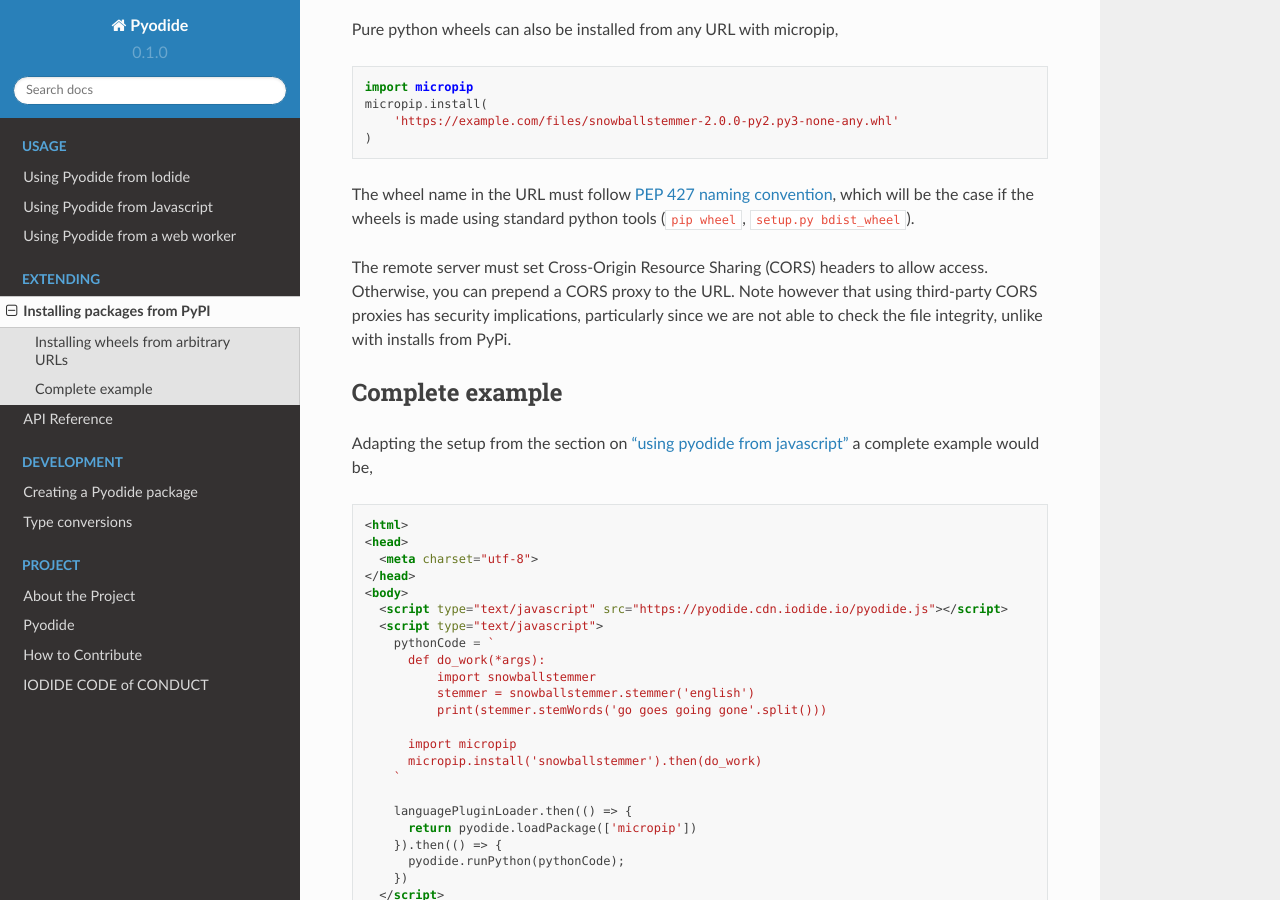
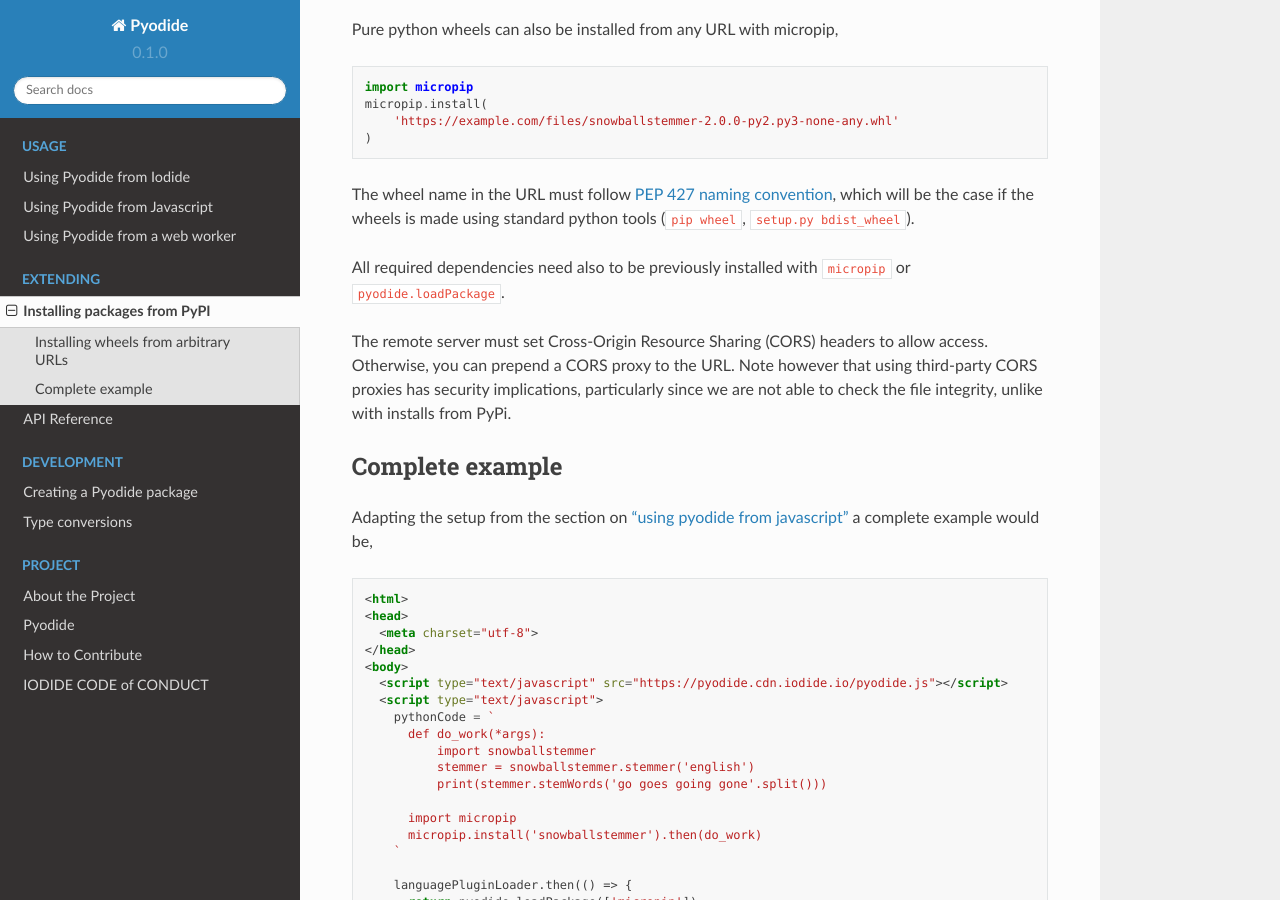
Before and after one commit to pyodide/pyodide, a Sphinx documentation site: the page built from docs/pypi.md, in a window 1280 px wide and 900 px high, scrolled down 842 px. Built offline with Sphinx 7.4.7 and the Read the Docs theme 2.0.0, drawn with Linux system fonts in a browser that asks for light colours; the version number is read from the project's files by our own code.

Commit message:
Improve docs

```diff
--- a/docs/pypi.md
+++ b/docs/pypi.md
@@ -50,6 +50,9 @@
 be the case if the wheels is made using standard python tools (`pip wheel`,
 `setup.py bdist_wheel`).
 
+All required dependencies need also to be previously installed with `micropip`
+or `pyodide.loadPackage`.
+
 The remote server must set Cross-Origin Resource Sharing (CORS) headers to
 allow access. Otherwise, you can prepend a CORS proxy to the URL. Note however
 that using third-party CORS proxies has security implications, particularly
```
